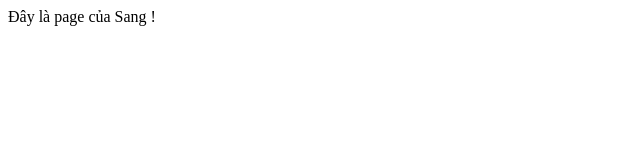
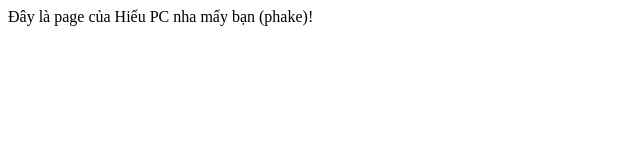
Before and after one commit to sangvipga2001/sangcan.github.io, a plain HTML site: page index.html in a window 1280 px wide. Shown: the whole page, without its empty margins (0-640 px from the left). Drawn offline with Linux system fonts and the light colour scheme.

Commit message:
Update index.html

```diff
--- a/index.html
+++ b/index.html
@@ -1 +1,2 @@
-<p> Đây là page của Sang ! </p>
+<p> Đây là page của Hiếu PC nha mấy bạn
+  (phake)!   </p>
```
